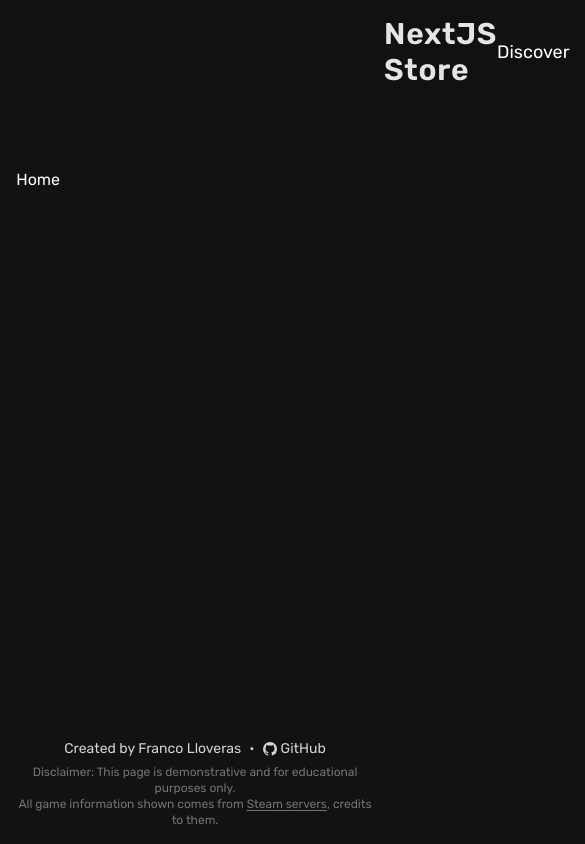
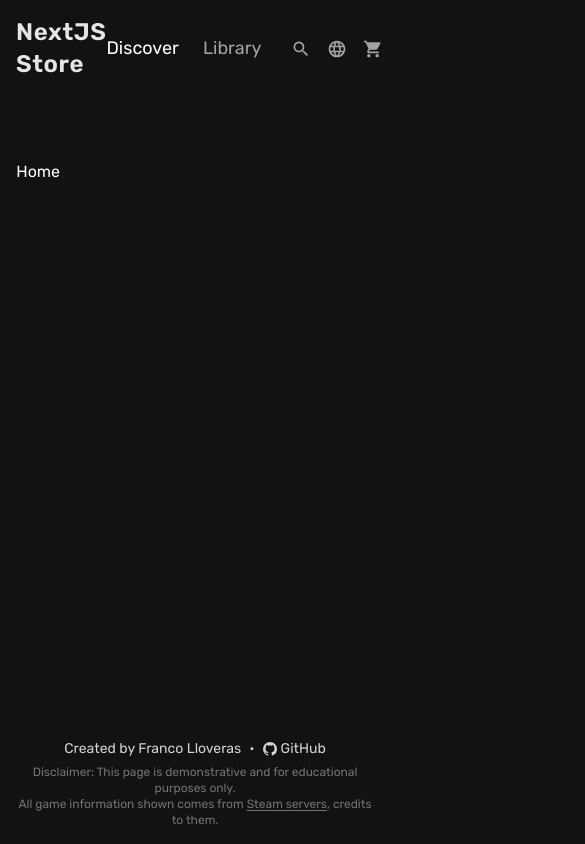
Before and after one commit to francolloveras/nextjs-store, a Next.js app: page / in a window 390 px wide. Shown: the top 844 px of the page, 585 px wide, since content can reach past the window. Built offline with nearby package versions, Linux system fonts and the light colour scheme.

Commit message:
Add header responsive design

```diff
--- a/src/components/header.tsx
+++ b/src/components/header.tsx
@@ -4,10 +4,10 @@
 
 export default function Header() {
   return (
-    <header className="flex w-screen items-center justify-between px-96 py-4 transition-colors duration-300 hover:bg-[#121212]/70">
+    <header className="flex items-center justify-between p-4 md:mx-auto md:w-3/4">
       <Link
         href="/"
-        className="text-3xl font-semibold tracking-wide text-neutral-200 hover:text-white"
+        className="text-2xl font-semibold tracking-wide text-neutral-200 hover:text-white md:text-3xl"
       >
         NextJS Store
       </Link>
```
